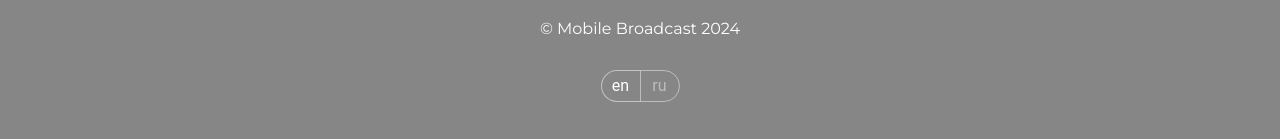
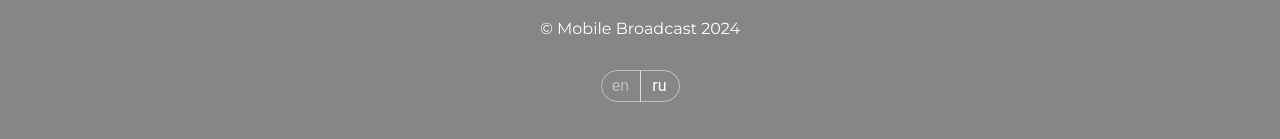
Before and after one commit to keygenqt/kmp-mb, a React (Create React App) app in the folder apps/website/: page / in a window 1280 px wide. Shown: the part 658-797 px from the top of the page. Built offline with nearby package versions, Linux system fonts and the light colour scheme.

Commit message:
Fix firefox

```diff
--- a/apps/website/src/App.js
+++ b/apps/website/src/App.js
@@ -42,7 +42,7 @@ function App() {
         <ThemeProvider theme={darkMode ? ThemeDark : ThemeLight}>
         <Box className={"Table " + (darkMode ? 'ThemeDark' : 'ThemeLight')} sx={{ backgroundColor: 'background.default' }}>
             <Box className={"Table-Row"}>
-                <Box className={"Table-Cell Header"} sx={{height: 0}}>
+                <Box className={"Table-Cell Header"} sx={{height: '1px'}}>
                     <AppBar position="relative" color={'transparent'} elevation={0}>
                         <Toolbar>
                             <IconButton
@@ -146,7 +146,7 @@ function App() {
                     </Container>
                 </Box>
             </Box>
-            <Box className={"Table-Row"} sx={{height: 0}}>
+            <Box className={"Table-Row"} sx={{height: '1px'}}>
                 <Box className={"Table-Cell"}>
                     <Box className={"Footer"}>
                         <Stack spacing={4} alignItems="center">
@@ -163,13 +163,19 @@ function App() {
                                     '& .Mui-disabled': {
                                         color: '#ffffff73 !important',
                                         border: '1px solid #ffffff73 !important',
+                                    },
+                                    '@supports (-moz-appearance:none)': {
+                                        '& .MuiTypography-root' : {
+                                            position: 'relative',
+                                            top: '-2px',
+                                        }
                                     }
                                 }}
                             >
                                 <Button
                                     disabled={isLocEn}
                                     onClick={() => {
-                                        i18n.changeLanguage('en')
+                                        i18n.changeLanguage('en-US')
                                     }}
                                 >
                                     <Typography>en</Typography>
@@ -178,7 +184,7 @@ function App() {
                                 <Button
                                     disabled={!isLocEn}
                                     onClick={() => {
-                                        i18n.changeLanguage('ru')
+                                        i18n.changeLanguage('ru-RU')
                                     }}
                                 >
                                     <Typography>ru</Typography>
--- a/apps/website/src/base/contexts/LanguageContext.js
+++ b/apps/website/src/base/contexts/LanguageContext.js
@@ -7,7 +7,7 @@ export default function LanguageContextProvider(props) {
 
     const {t, i18n} = useTranslation()
 
-    const isLocEn = i18n.language === 'en'
+    const isLocEn = i18n.language === 'en-US'
 
     return (
         <LanguageContext.Provider
```
